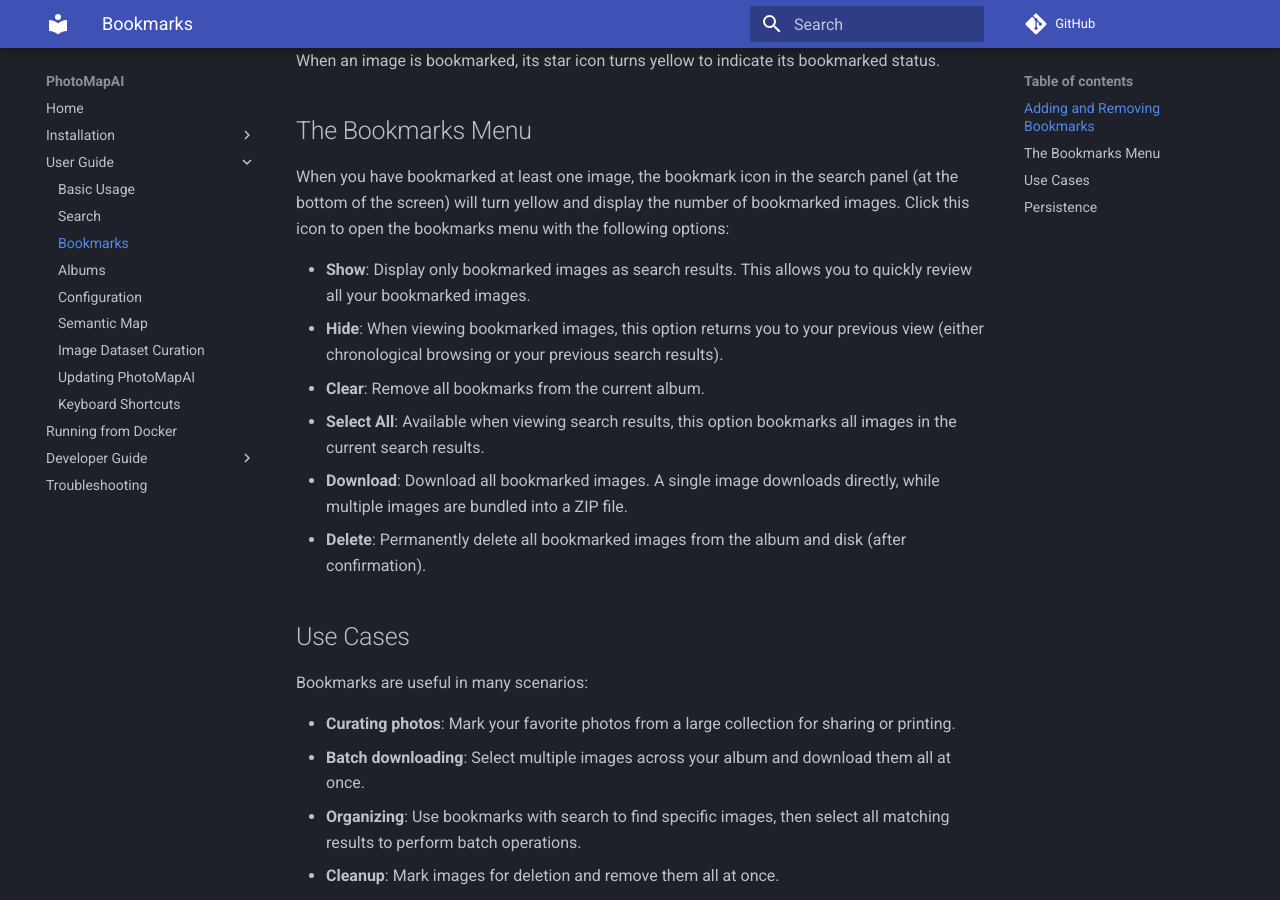
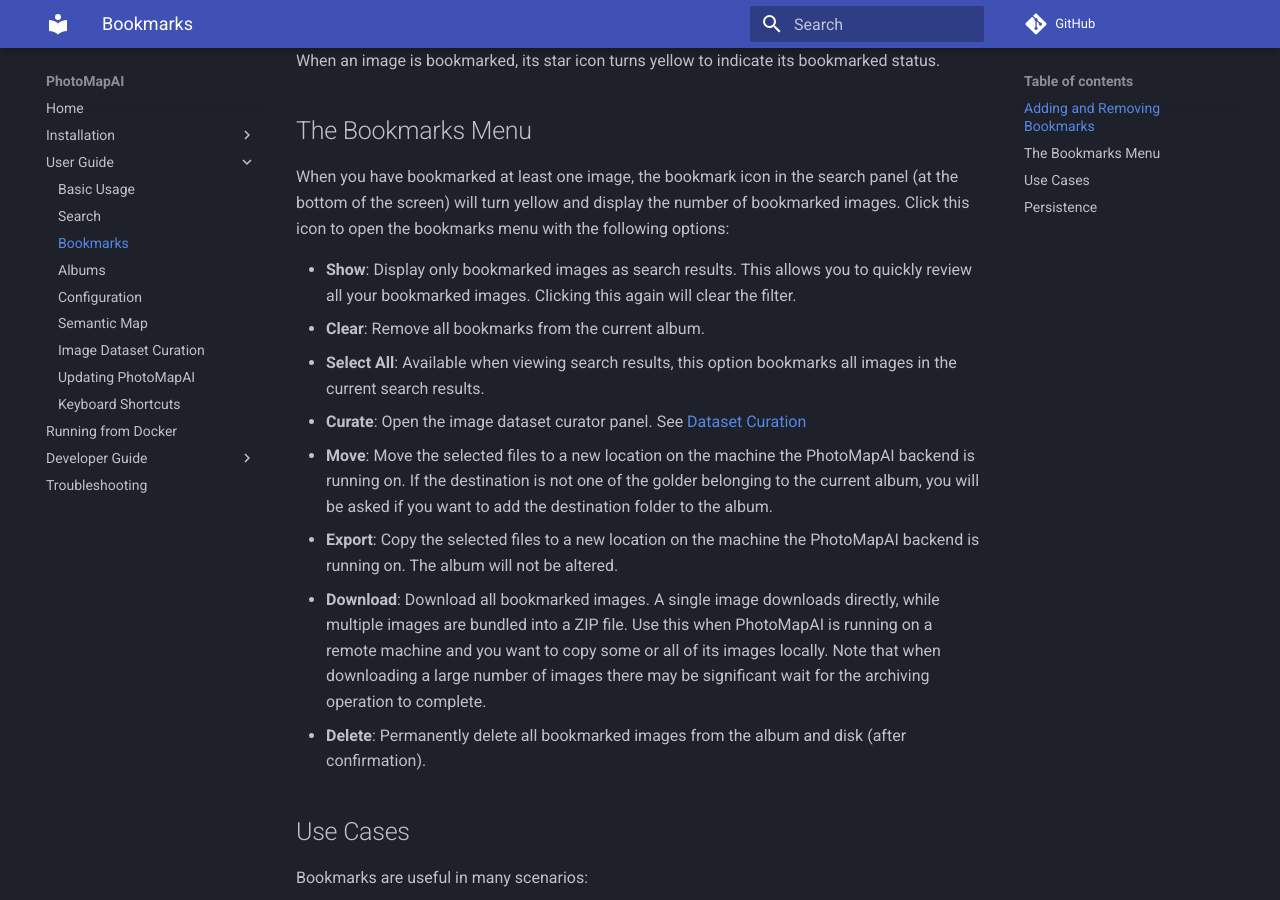
Before and after one commit to lstein/PhotoMapAI, an MkDocs documentation site: the page built from docs/user-guide/bookmarks.md, in a window 1280 px wide and 900 px high, scrolled down 442 px. Built offline with MkDocs 1.6.1 and Material for MkDocs 9.7.7, drawn with Linux system fonts in a browser that asks for light colours; comment, search, counter and statistics services are not loaded.

Commit message:
(chore) bump version number & update README (#181)

```diff
--- a/docs/user-guide/bookmarks.md
+++ b/docs/user-guide/bookmarks.md
@@ -15,11 +15,13 @@
 
 When you have bookmarked at least one image, the bookmark icon in the search panel (at the bottom of the screen) will turn yellow and display the number of bookmarked images. Click this icon to open the bookmarks menu with the following options:
 
-- **Show**: Display only bookmarked images as search results. This allows you to quickly review all your bookmarked images.
-- **Hide**: When viewing bookmarked images, this option returns you to your previous view (either chronological browsing or your previous search results).
+- **Show**: Display only bookmarked images as search results. This allows you to quickly review all your bookmarked images. Clicking this again will clear the filter.
 - **Clear**: Remove all bookmarks from the current album.
 - **Select All**: Available when viewing search results, this option bookmarks all images in the current search results.
-- **Download**: Download all bookmarked images. A single image downloads directly, while multiple images are bundled into a ZIP file.
+- **Curate**: Open the image dataset curator panel. See [Dataset Curation](curator-mode)
+- **Move**: Move the selected files to a new location on the machine the PhotoMapAI backend is running on. If the destination is not one of the golder belonging to the current album, you will be asked if you want to add the destination folder to the album.
+- **Export**: Copy the selected files to a new location on the machine the PhotoMapAI backend is running on. The album will not be altered.
+- **Download**: Download all bookmarked images. A single image downloads directly, while multiple images are bundled into a ZIP file. Use this when PhotoMapAI is running on a remote machine and you want to copy some or all of its images locally. Note that when downloading a large number of images there may be significant wait for the archiving operation to complete.
 - **Delete**: Permanently delete all bookmarked images from the album and disk (after confirmation).
 
 ## Use Cases
--- a/pyproject.toml
+++ b/pyproject.toml
@@ -4,7 +4,7 @@
 
 [project]
 name = "photomapai"
-version = "1.0.0"
+version = "1.0.1"
 description = "AI-based image clustering and exploration tool"
 authors = [
     { name = "Lincoln Stein", email = "lincoln.stein@gmail.com" }
```
Also changed, not shown: README.md (+7 -0 lines).
